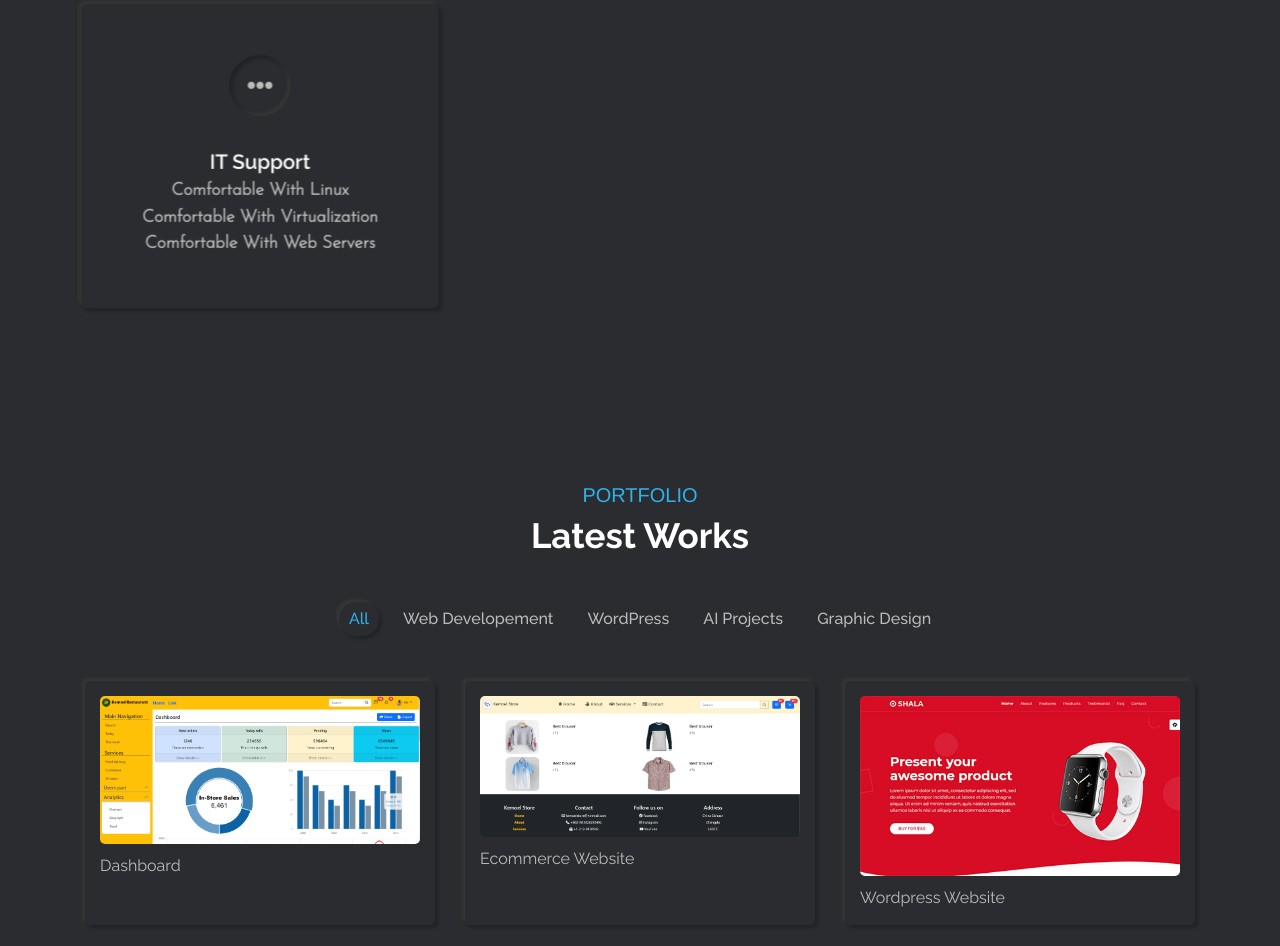
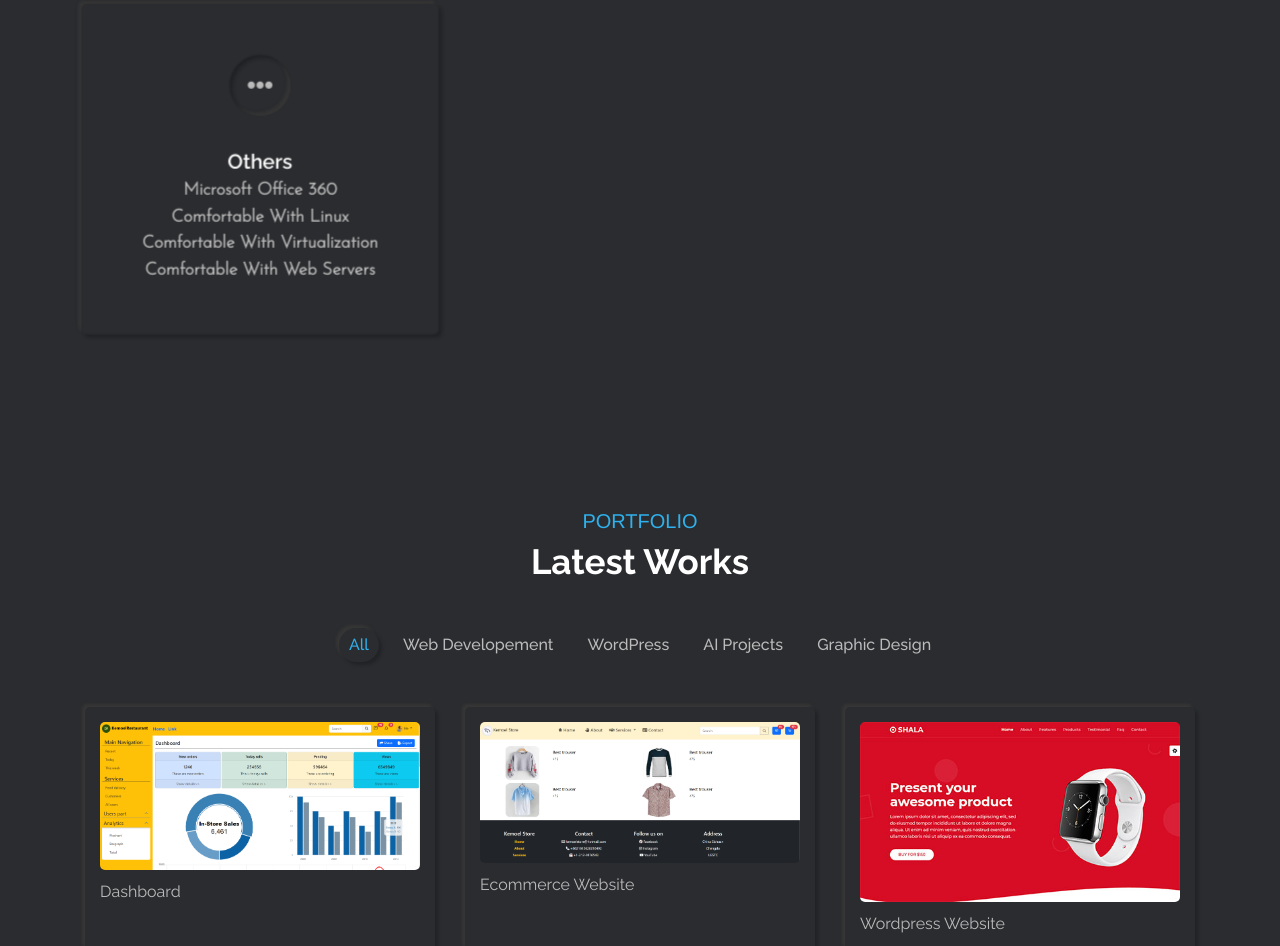
Before and after one commit to LalisaEjeta/My-portfolio, a plain HTML site: page index.html in a window 1280 px wide. Shown: the part 3071-4017 px from the top of the page. Drawn offline with nearby package versions, Linux system fonts and the light colour scheme.

Commit message:
first commit

```diff
--- a/index.html
+++ b/index.html
@@ -426,7 +426,8 @@
                   <div class="icon inner-shadow">
                     <i class="fas fa-ellipsis-h"></i>
                   </div>
-                  <h3>IT support</h3>
+                  <h3>Others</h3>
+                  <p>Microsoft office 360</p>
                   <p>Comfortable with Linux</p>
                   <p>Comfortable with virtualization</p>
                   <p>Comfortable with web servers</p>
```
